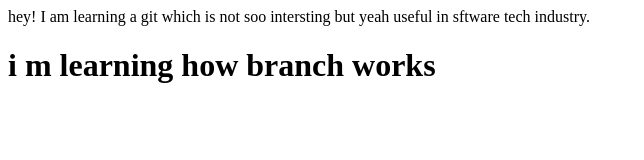
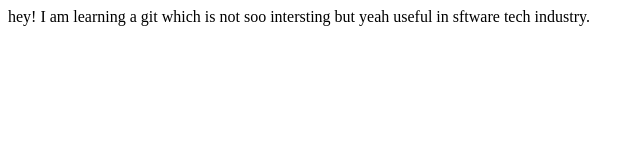
Before and after one commit to hafidhaarooj1267/LocalRepo, a plain HTML site: page index.html in a window 1280 px wide. Shown: the whole page, without its empty margins (0-644 px from the left). Drawn offline with Linux system fonts and the light colour scheme.

Commit message:
delete text from main

```diff
--- a/index.html
+++ b/index.html
@@ -1,3 +1 @@
 hey! I am learning a git which is not soo intersting but yeah useful in sftware tech industry.
-
-<h1> i m learning how branch works</h1>
```
